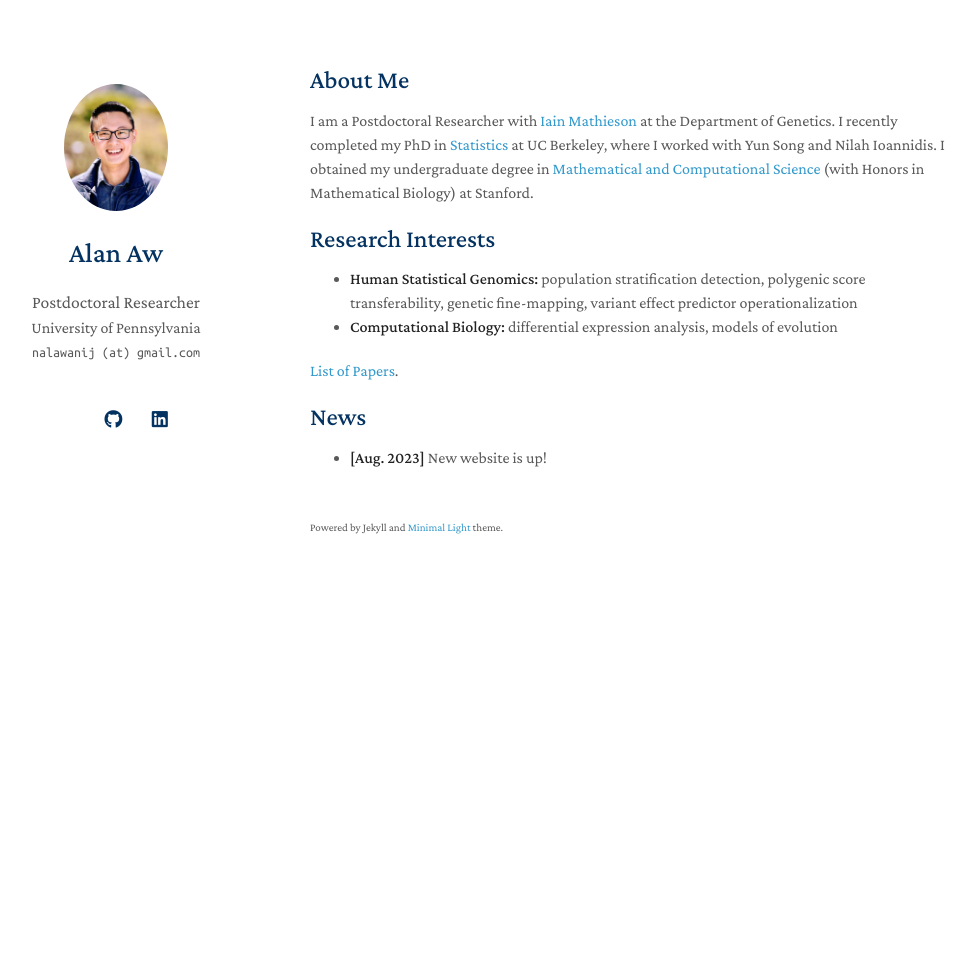
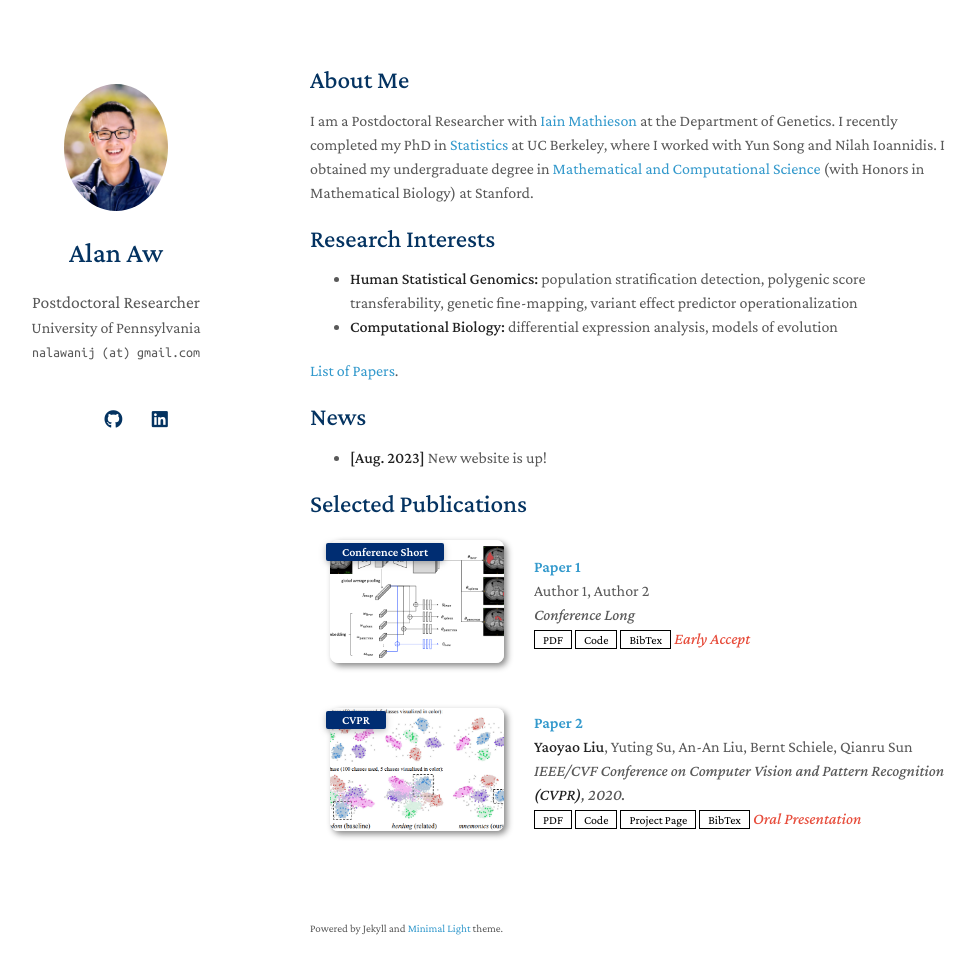
Before and after one commit to alanaw1/alanaw1.github.io, a Jekyll site: the page built from index.md, in a window 1280 px wide and 1009 px high. Shown: the top 974 px of the window, without its empty margins (160-1135 px from the left). Built offline with Jekyll 4.4.1, drawn with Linux system fonts in a browser that asks for light colours; nearby versions of some CDN libraries; a style sheet for code colours, icons or effects is not loaded; our own code applies the rules of GitHub Pages for plain Markdown files.

Commit message:
test publications yml edit

```diff
--- a/_data/publications.yml
+++ b/_data/publications.yml
@@ -1,16 +1,16 @@
 main:
 
-  - title: Continual Learning for Abdominal Multi-Organ and Tumor Segmentation
-    authors: Yixiao Zhang, Xinyi Li, Huimiao Chen, Alan Yuille, <strong>Yaoyao Liu*</strong>, Zongwei Zhou* (*Corresponding authors)
-    conference_short: MICCAI
-    conference: International Conference on Medical Image Computing and Computer-Assisted Intervention <strong>(MICCAI)</strong>, 2023.
+  - title: Paper 1
+    authors: Author 1, Author 2
+    conference_short: Conference Short
+    conference: Conference Long
     pdf: https://arxiv.org/pdf/2306.00988.pdf
     code: https://github.com/MrGiovanni/ContinualLearning
     bibtex: https://bib.yliu.me/MICCAI23.txt
     image: ./assets/img/teaser_example_2.png
     notes: Early Accept
 
-  - title: "Mnemonics Training: Multi-Class Incremental Learning without Forgetting"
+  - title: Paper 2
     authors: <strong>Yaoyao Liu</strong>, Yuting Su, An-An Liu, Bernt Schiele, Qianru Sun
     conference_short: CVPR
     conference: IEEE/CVF Conference on Computer Vision and Pattern Recognition <strong>(CVPR)</strong>, 2020.
--- a/_includes/publications.md
+++ b/_includes/publications.md
@@ -1,4 +1,4 @@
-<h2 id="publications" style="margin: 2px 0px -15px;">Publications</h2>
+<h2 id="publications" style="margin: 2px 0px -15px;">Selected Publications</h2>
 
 <div class="publications">
 <ol class="bibliography">
--- a/index.md
+++ b/index.md
@@ -16,3 +16,5 @@
 ## News
 
 - **[Aug. 2023]** New website is up!
+
+{% include_relative _includes/publications.md %}
```
Also changed, not shown: research.md (+1 -1 lines).
